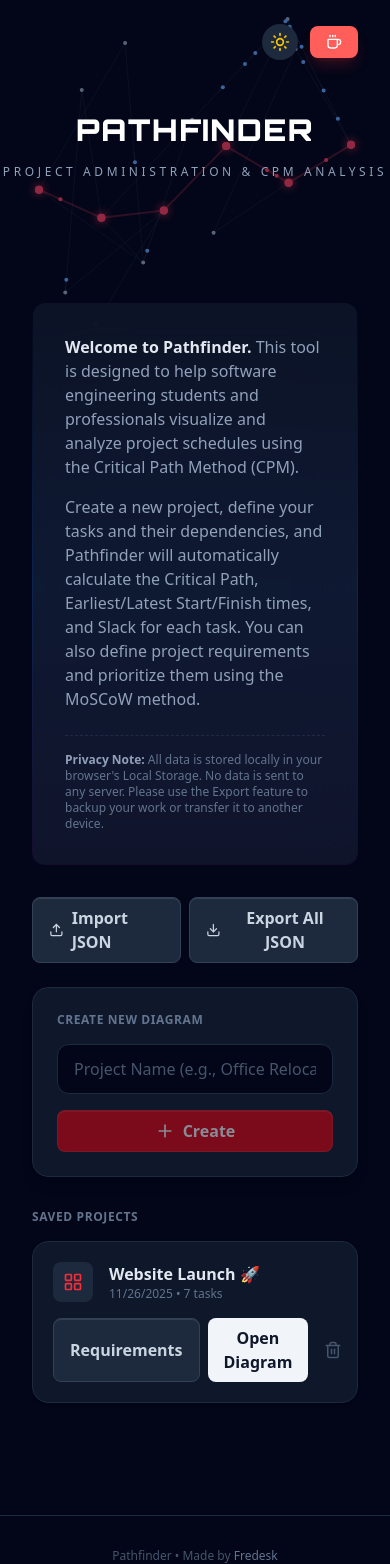
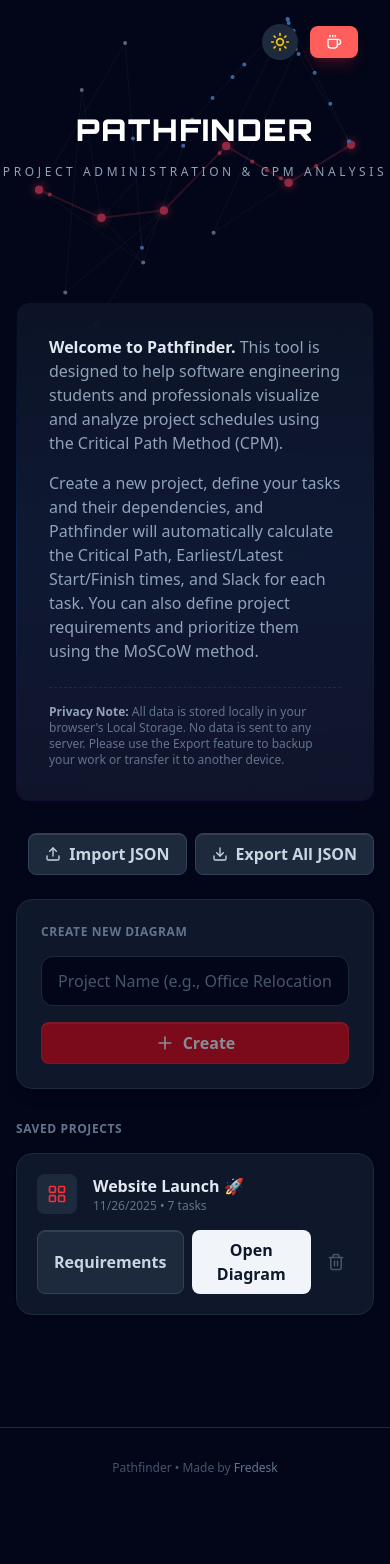
Before and after one commit to brueningf/pathfinder-cpm, a React (Vite) app: page / in a window 390 px wide. After the commit the page ends 1508 px from the top, so only its background shows below. Built offline with nearby package versions, Linux system fonts and the light colour scheme.

Commit message:
fix(mobile): optimize dashboard padding and restore editor stats

```diff
--- a/src/components/Dashboard.tsx
+++ b/src/components/Dashboard.tsx
@@ -51,7 +51,7 @@ export const Dashboard: React.FC<DashboardProps> = ({
                 </div>
             </div>
 
-            <div className="max-w-4xl mx-auto px-8 pb-12 relative z-20 -mt-20 md:-mt-32">
+            <div className="max-w-4xl mx-auto px-4 md:px-8 pb-12 relative z-20 -mt-20 md:-mt-32">
 
                 {/* Info Section with Fading Border Effect */}
                 <div className={`relative p-[1px] rounded-xl mb-8 overflow-hidden`}>
@@ -134,7 +134,7 @@ export const Dashboard: React.FC<DashboardProps> = ({
             </div>
 
             {/* Footer */}
-            <div className={`mt-16 pt-8 border-t text-center ${isDark ? 'border-slate-800 text-slate-600' : 'border-stone-200 text-stone-400'}`}>
+            <div className={`mt-16 pt-8 pb-8 border-t text-center ${isDark ? 'border-slate-800 text-slate-600' : 'border-stone-200 text-stone-400'}`}>
                 <p className="text-xs">
                     Pathfinder • Made by <a href="https://fredesk.com" target="_blank" rel="noopener noreferrer" className={`hover:underline ${isDark ? 'text-slate-500 hover:text-slate-400' : 'text-stone-500 hover:text-stone-600'}`}>Fredesk</a>
                 </p>
--- a/src/components/Editor.tsx
+++ b/src/components/Editor.tsx
@@ -217,10 +217,12 @@ export const Editor: React.FC<EditorProps> = ({ project, onSave, onBack, theme }
                     </button>
                     <div>
                         <h1 className={`font-bold text-lg truncate max-w-[150px] md:max-w-none ${isDark ? 'text-slate-200' : 'text-stone-800'}`}>{project.name}</h1>
-                        <div className={`hidden md:flex items-center gap-2 text-xs ${isDark ? 'text-slate-500' : 'text-stone-500'}`}>
+                        <div className={`flex items-center gap-2 text-[10px] md:text-xs ${isDark ? 'text-slate-500' : 'text-stone-500'}`}>
                             <span className={`px-2 py-0.5 rounded font-medium ${isDark ? 'bg-slate-800' : 'bg-stone-100'}`}>{tasks.length} Tasks</span>
-                            <span>•</span>
-                            <span className={`px-2 py-0.5 rounded font-medium ${isDark ? 'bg-red-500/10 text-red-400' : 'bg-red-50 text-red-600'}`}>Duration: {projectDuration} days</span>
+                            <span className="hidden md:inline">•</span>
+                            <span className={`px-2 py-0.5 rounded font-medium ${isDark ? 'bg-red-500/10 text-red-400' : 'bg-red-50 text-red-600'}`}>
+                                <span className="md:hidden">Dur: </span><span className="hidden md:inline">Duration: </span>{projectDuration}<span className="hidden md:inline"> days</span><span className="md:hidden">d</span>
+                            </span>
                         </div>
                     </div>
                     <button onClick={() => setHelpOpen(true)} className={`p-2 rounded-full transition-colors ml-2 ${isDark ? 'text-slate-500 hover:text-blue-400 hover:bg-blue-500/10' : 'text-stone-400 hover:text-blue-500 hover:bg-blue-50'}`}>
```
